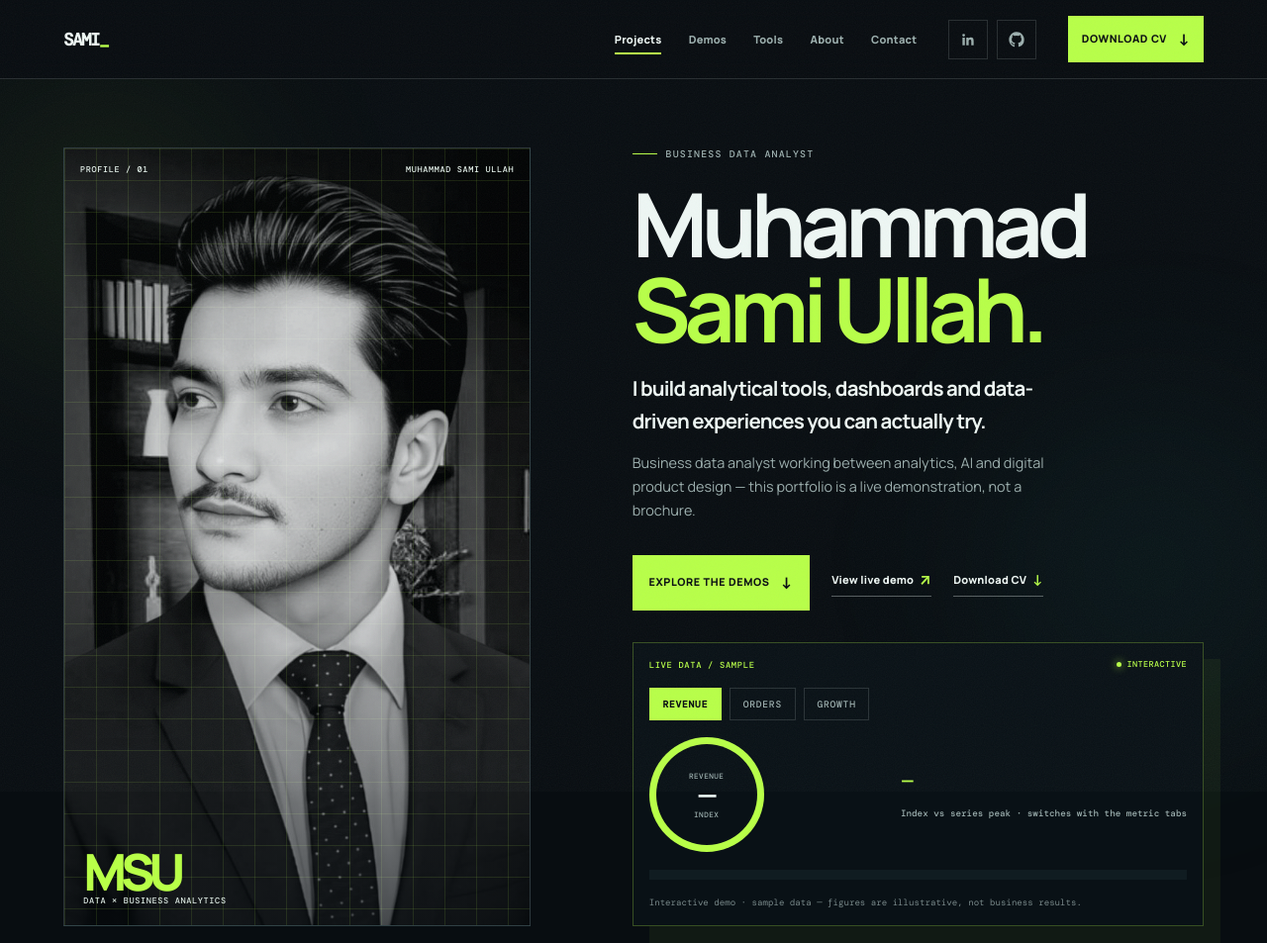
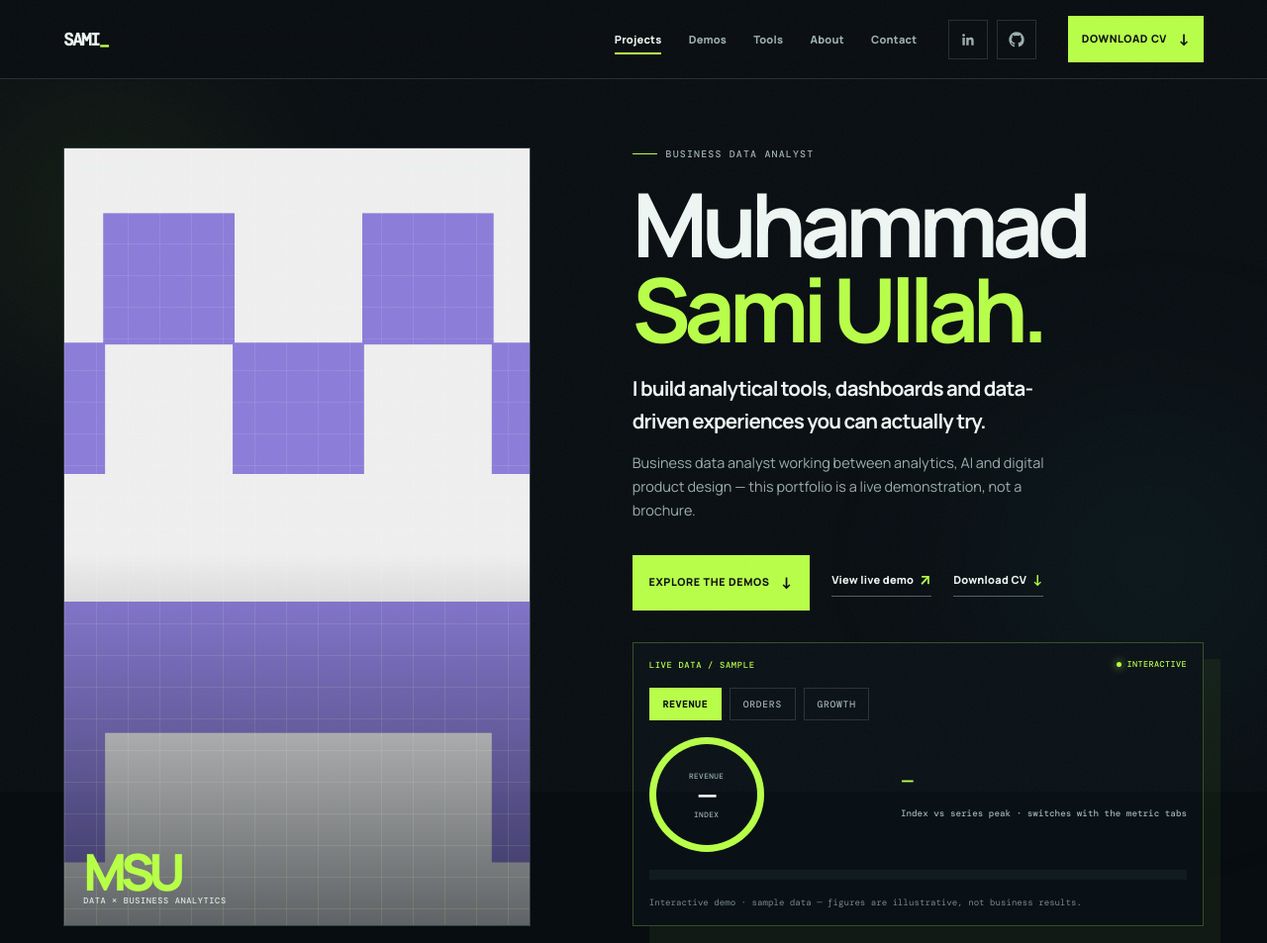
Before and after one commit to muhammadsamiullah1097-rgb/MuhammadSamiUllah-Portfolio, a plain HTML site: page index.html in a window 1280 px wide. Shown: the top 953 px of the page at 99% size. Drawn offline with nearby package versions, Linux system fonts and the light colour scheme.

Commit message:
Restore GitHub avatar portraits (user choice); remove grayscale filter

```diff
--- a/index.html
+++ b/index.html
@@ -257,7 +257,7 @@ footer p{margin:0}
 /* ---------- hero portrait ---------- */
 .hero-portrait{align-self:stretch;min-height:560px;position:relative;overflow:hidden;border:1px solid var(--line);background:linear-gradient(145deg,#14282c,#0c1319)}
 .hero-portrait::after{content:"";position:absolute;inset:0;background:linear-gradient(0deg,rgba(8,13,17,.62),transparent 48%);pointer-events:none}
-.hero-portrait img{width:100%;height:100%;object-fit:cover;filter:grayscale(1) contrast(1.05);opacity:.88;display:block}
+.hero-portrait img{width:100%;height:100%;object-fit:cover;display:block;background:#fff}
 .portrait-grid{position:absolute;z-index:1;inset:0;background-image:linear-gradient(rgba(184,255,72,.11) 1px,transparent 1px),linear-gradient(90deg,rgba(184,255,72,.11) 1px,transparent 1px);background-size:32px 32px;mix-blend-mode:screen;pointer-events:none}
 .portrait-label{position:absolute;z-index:2;top:1rem;left:1rem;right:1rem;display:flex;justify-content:space-between;color:#e7f4ed;font:500 .53rem var(--mono);letter-spacing:.08em;text-transform:uppercase}
 .portrait-mark{position:absolute;z-index:2;left:1.2rem;bottom:1.15rem;display:flex;flex-direction:column;gap:.2rem}
@@ -488,7 +488,7 @@ body::before{content:"";position:fixed;inset:0;z-index:120;pointer-events:none;o
 .tool-link b{font-size:.9rem}
 /* ---------- about enrichment ---------- */
 .about-figure{margin:0 0 1.6rem;border:1px solid var(--line);background:linear-gradient(145deg,#14282c,#0c1319);overflow:hidden}
-.about-figure img{width:100%;height:280px;object-fit:cover;object-position:top;filter:grayscale(1) contrast(1.05);display:block}
+.about-figure img{width:100%;height:280px;object-fit:cover;object-position:top;display:block;background:#fff}
 .about-figure figcaption{display:flex;justify-content:space-between;padding:.8rem 1rem;color:var(--muted);font:500 .55rem var(--mono);letter-spacing:.08em;text-transform:uppercase;border-top:1px solid var(--line)}
 .about-figure figcaption span:last-child{color:var(--acid)}
 .facts-grid{display:grid;grid-template-columns:1fr 1fr;gap:.7rem}
@@ -607,7 +607,7 @@ body::before{content:"";position:fixed;inset:0;z-index:120;pointer-events:none;o
 <section class="hero shell" id="top">
   <div class="orb orb-a" aria-hidden="true"></div><div class="orb orb-b" aria-hidden="true"></div>
   <div class="reveal hero-portrait" style="--d:.05s">
-    <img src="assets/profile.jpg" alt="Portrait of Muhammad Sami Ullah" fetchpriority="high" width="1080" height="1080">
+    <img src="assets/github-avatar.png" alt="Portrait of Muhammad Sami Ullah" fetchpriority="high" width="1080" height="1080">
     <div class="portrait-grid" aria-hidden="true"></div>
     <div class="portrait-label"><span>Profile / 01</span><span>Muhammad Sami Ullah</span></div>
     <div class="portrait-mark"><span>MSU</span><small>Data × Business Analytics</small></div>
@@ -1012,7 +1012,7 @@ body::before{content:"";position:fixed;inset:0;z-index:120;pointer-events:none;o
 <section class="about shell" id="about">
   <div class="reveal">
     <figure class="about-figure">
-      <img src="assets/profile.jpg" alt="Portrait of Muhammad Sami Ullah" loading="lazy" width="1080" height="1080">
+      <img src="assets/github-avatar.png" alt="Portrait of Muhammad Sami Ullah" loading="lazy" width="1080" height="1080">
       <figcaption><span>Islamabad, PK</span><span>UTC+5</span></figcaption>
     </figure>
     <div class="facts-grid">
```
